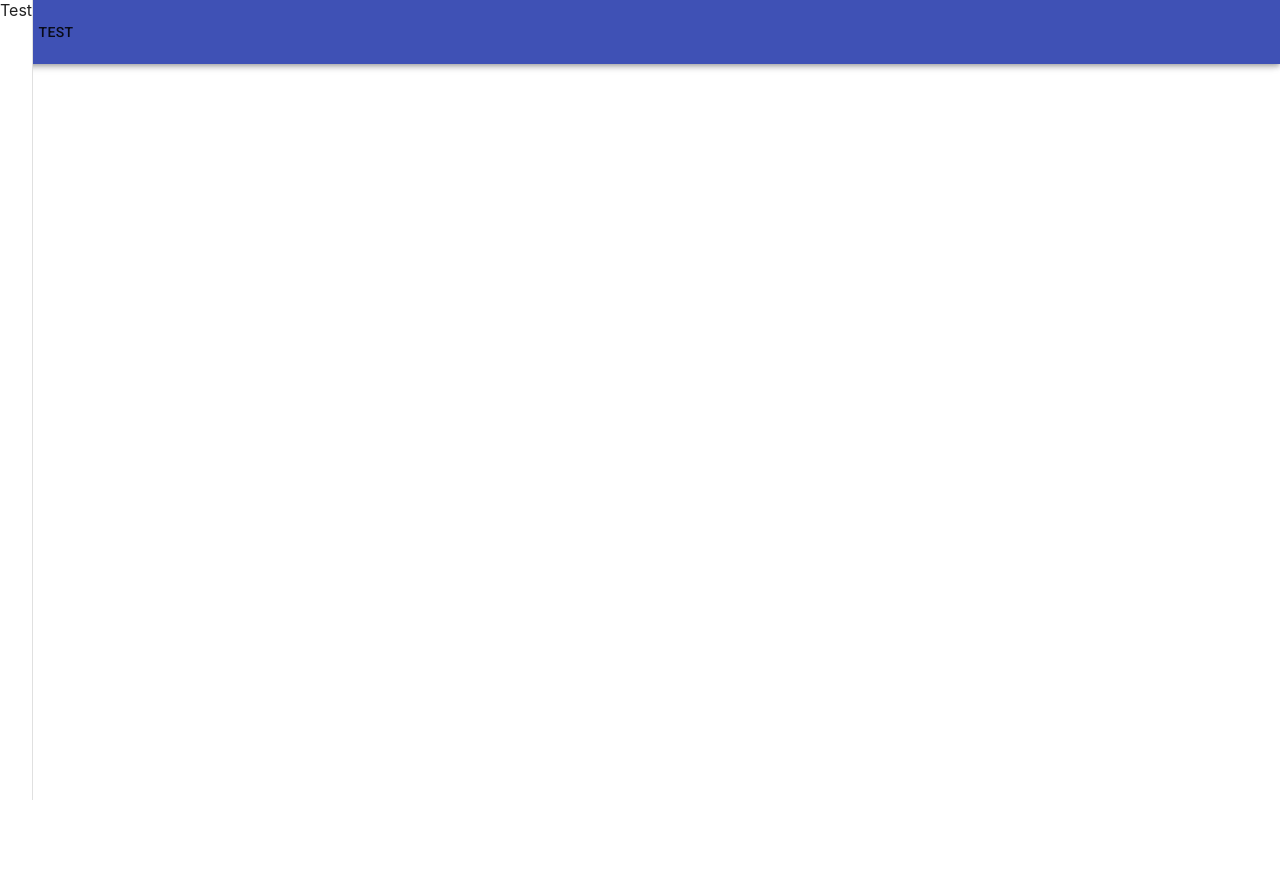
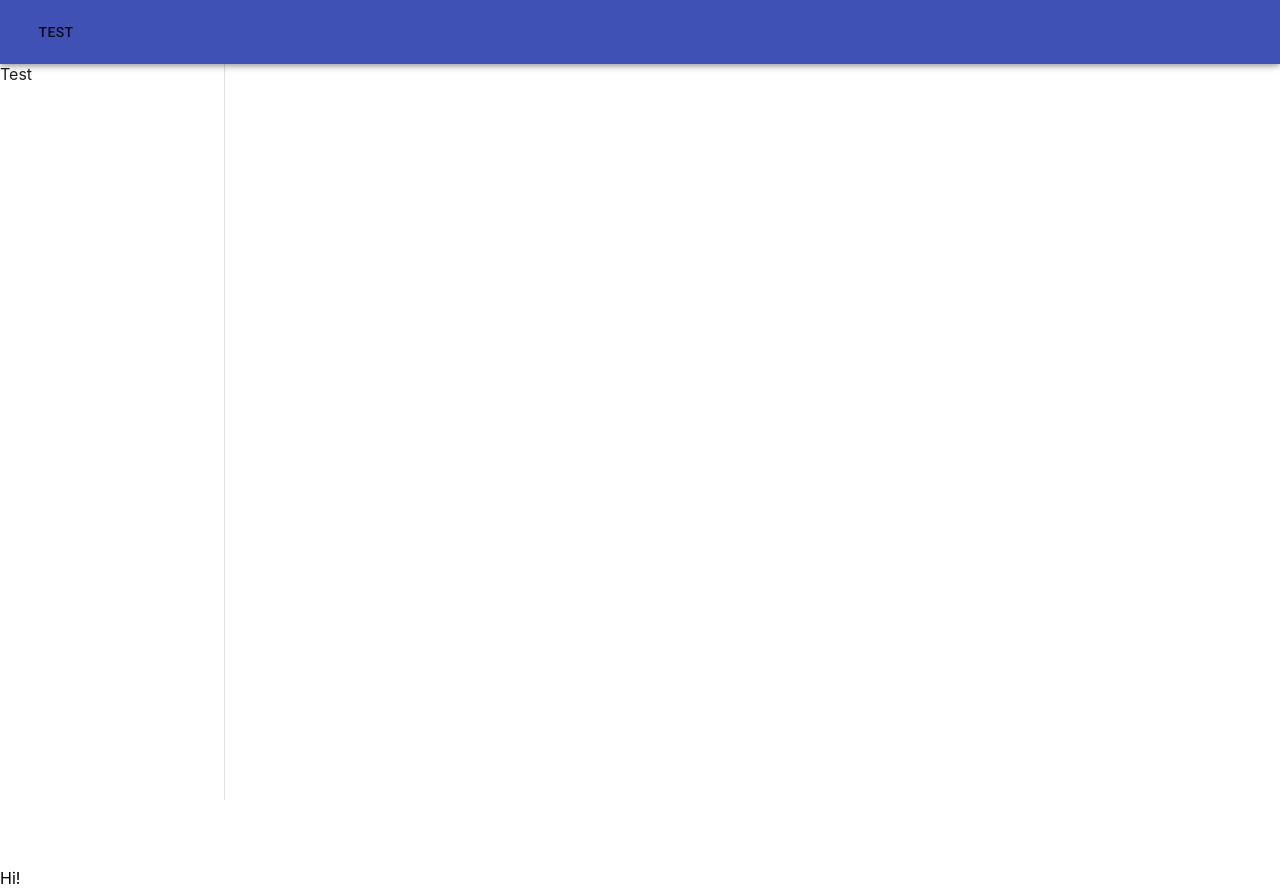
Before and after one commit to techdev5521/personal-finance-app, a React (Create React App) app: page / in a window 1280 px wide. Before the commit the page ends 800 px from the top, so only its background shows below. Built offline with nearby package versions, Linux system fonts and the light colour scheme.

Commit message:
Did a bit more work on the layout

```diff
--- a/src/App.jsx
+++ b/src/App.jsx
@@ -1,10 +1,15 @@
 import React from 'react';
 import './App.css';
 import Navigation from './nav/Navigation';
+import PageContent from './PageContent';
+import Box from '@material-ui/core/Box';
 
 function App() {
   return (
-    <Navigation />
+    <Box overflow='hidden'>
+      <Navigation />
+      <PageContent />
+    </Box>
   );
 }
 
--- /dev/null
+++ b/src/PageContent.jsx
@@ -0,0 +1,10 @@
+import React from 'react';
+import Dashboard from './dashboard/Dashboard';
+
+function PageContent() {
+    return (
+        <Dashboard />
+    )
+}
+
+export default PageContent;
--- /dev/null
+++ b/src/dashboard/Dashboard.jsx
@@ -0,0 +1,12 @@
+import React from 'react';
+import { Box } from '@material-ui/core';
+
+function Dashboard() {
+    return (
+        <Box>
+            Hi!
+        </Box>
+    );
+}
+
+export default Dashboard;
--- a/src/nav/SideBar.jsx
+++ b/src/nav/SideBar.jsx
@@ -1,17 +1,26 @@
 import React from 'react';
 import Box from '@material-ui/core/Box';
 import Drawer from '@material-ui/core/Drawer';
+import './Sidebar.css';
+import { Toolbar } from '@material-ui/core';
 
 function SideBar() {
     return (
+        <Box>
             <Drawer
                 variant='persistent'
                 anchor='left'
                 open={true}
+                classes={{
+                    paper: 'sidebar'
+                }}
                 className='sidebar'
             >
+                <Toolbar />
                 <Box>Test</Box>
             </Drawer>
+            <Box className='sidebar' height='100vh' display='inline-block' />
+        </Box>
     );
 }
 
--- a/src/nav/Sidebar.css
+++ b/src/nav/Sidebar.css
@@ -1,3 +1,3 @@
 .sidebar {
-    width: 5rem;
+    width: 14rem;
 }
--- a/src/nav/TopBar.jsx
+++ b/src/nav/TopBar.jsx
@@ -3,11 +3,13 @@ import Box from '@material-ui/core/Box';
 import AppBar from '@material-ui/core/AppBar';
 import Toolbar from '@material-ui/core/Toolbar';
 import Button from '@material-ui/core/Button';
+import { useTheme } from '@material-ui/core';
 
 function TopBar() {
+    const theme = useTheme()
     return (
         <Box>
-            <AppBar>
+            <AppBar style={{zIndex: theme.zIndex.drawer + 1}}>
                 <Toolbar>
                     <Button>Test</Button>
                 </Toolbar>
```
Also changed, not shown: src/dashboard/DashBoard.jsx (deleted). Lines whose indentation alone changed are shown as unchanged.
